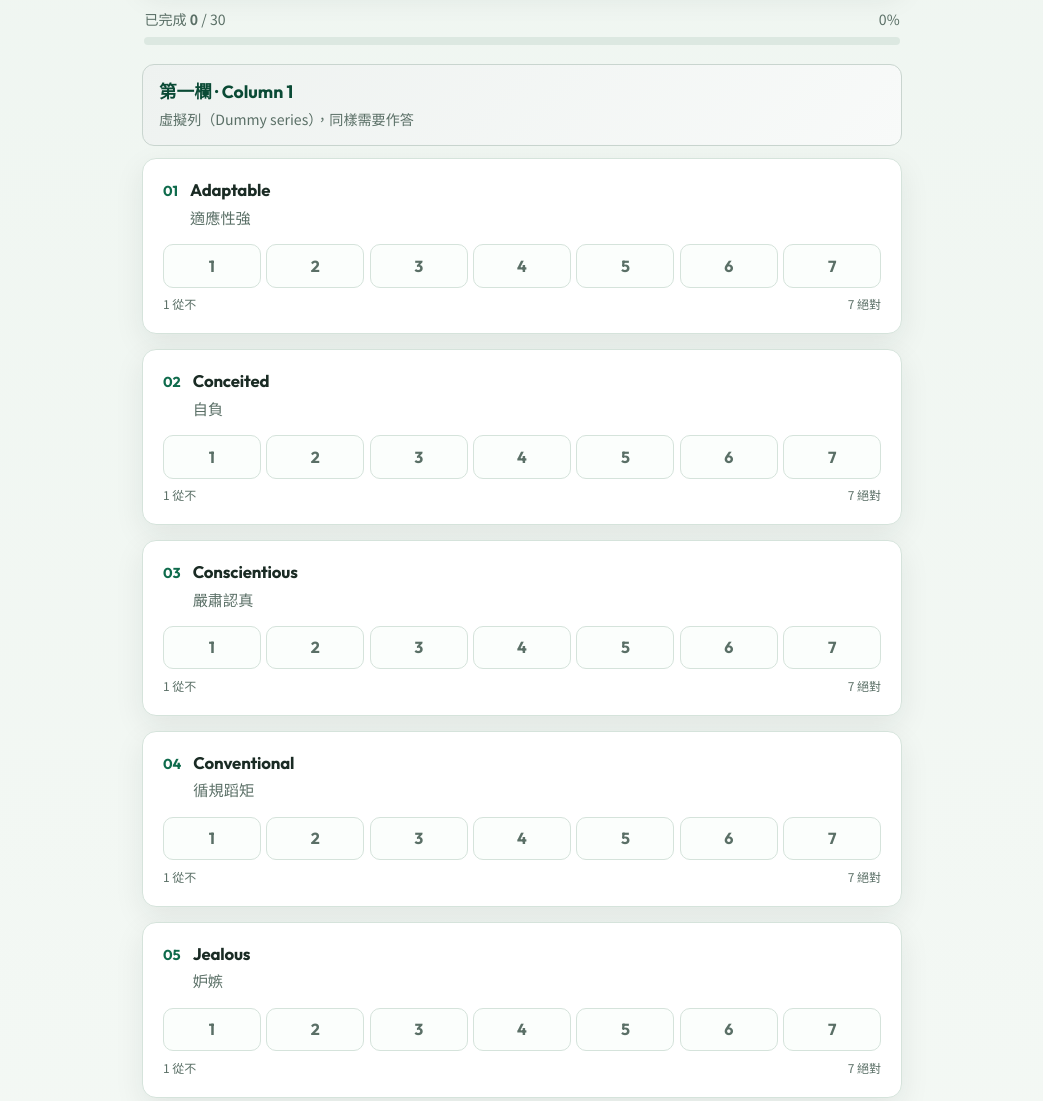
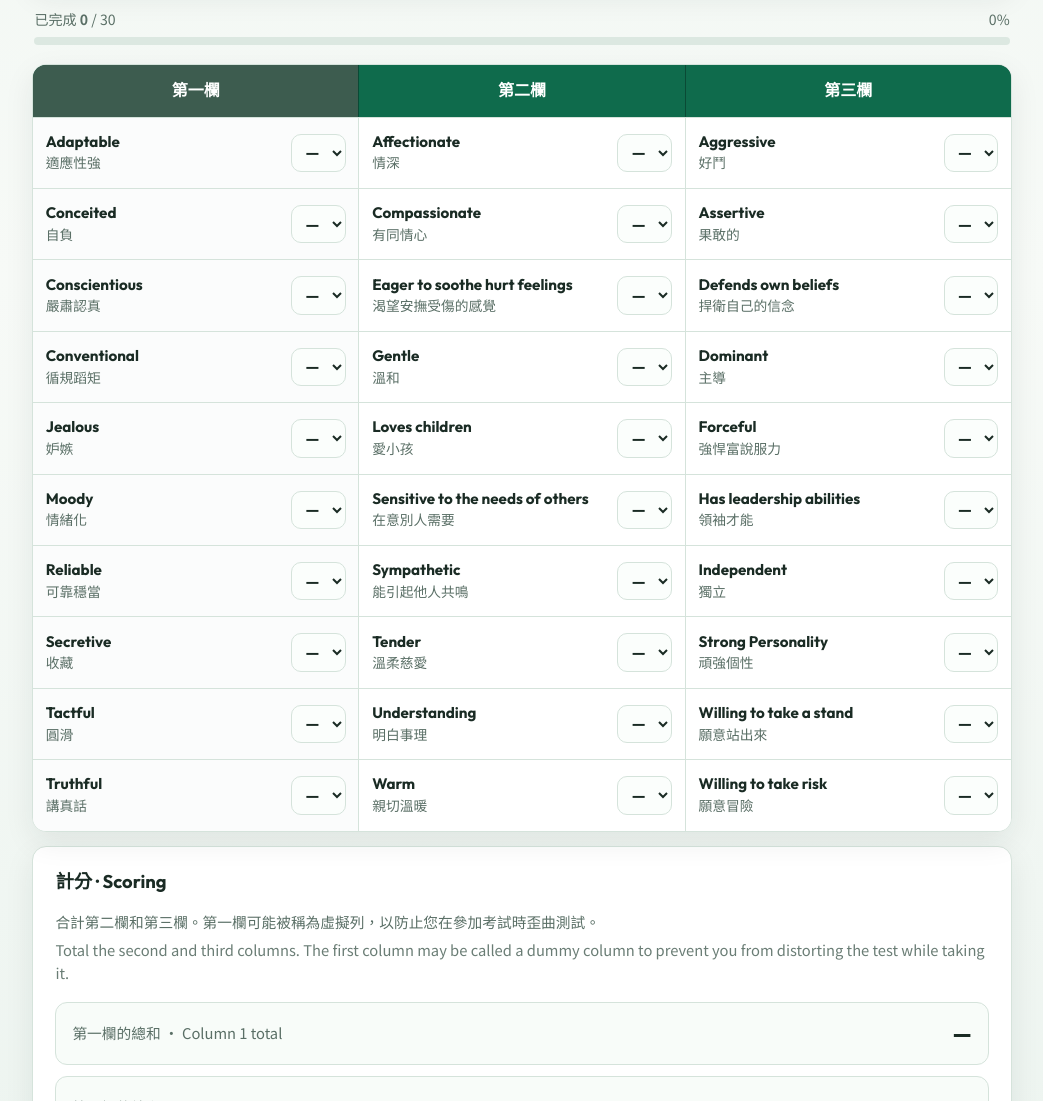
Before and after one commit to tomchan212/snake-game, a plain HTML site: page gender-traits/index.html in a window 1280 px wide. Shown: the part 551-1652 px from the top of the page, without its empty margins (118-1161 px from the left). Drawn offline with Linux system fonts and the light colour scheme.

Commit message:
Match paper form with side-by-side three-column traits
Render all 30 traits as a 10×3 sheet so Column 1 (Adaptable…Truthful)
appears as the left column next to Columns 2 and 3, like the original.

Co-authored-by: TomChan212 <tomchan212@users.noreply.github.com>

```diff
--- a/gender-traits/index.html
+++ b/gender-traits/index.html
@@ -55,8 +55,8 @@
         <section class="results-card" aria-labelledby="results-heading">
           <h2 id="results-heading">計分 · Scoring</h2>
           <p class="results-note">
-            三欄題目都要作答。合計第二欄和第三欄；第一欄是虛擬列，用來防止作答時歪曲測試，但仍會顯示總和。<br />
-            <em>Answer all three columns. Total columns 2 and 3 for the score. Column 1 is a dummy series to reduce bias, but its total is still shown.</em>
+            合計第二欄和第三欄。第一欄可能被稱為虛擬列，以防止您在參加考試時歪曲測試。<br />
+            <em>Total the second and third columns. The first column may be called a dummy column to prevent you from distorting the test while taking it.</em>
           </p>
 
           <dl class="score-grid">
--- a/gender-traits/script.js
+++ b/gender-traits/script.js
@@ -1,69 +1,74 @@
-const TRAITS = [
-  { id: "adaptable", en: "Adaptable", zh: "適應性強", column: 1 },
-  { id: "affectionate", en: "Affectionate", zh: "情深", column: 2 },
-  { id: "aggressive", en: "Aggressive", zh: "好鬥", column: 3 },
-  { id: "conceited", en: "Conceited", zh: "自負", column: 1 },
-  { id: "compassionate", en: "Compassionate", zh: "有同情心", column: 2 },
-  { id: "assertive", en: "Assertive", zh: "果敢的", column: 3 },
-  { id: "conscientious", en: "Conscientious", zh: "嚴肅認真", column: 1 },
+const COLUMN_1 = [
+  { id: "adaptable", en: "Adaptable", zh: "適應性強" },
+  { id: "conceited", en: "Conceited", zh: "自負" },
+  { id: "conscientious", en: "Conscientious", zh: "嚴肅認真" },
+  { id: "conventional", en: "Conventional", zh: "循規蹈矩" },
+  { id: "jealous", en: "Jealous", zh: "妒嫉" },
+  { id: "moody", en: "Moody", zh: "情緒化" },
+  { id: "reliable", en: "Reliable", zh: "可靠穩當" },
+  { id: "secretive", en: "Secretive", zh: "收藏" },
+  { id: "tactful", en: "Tactful", zh: "圓滑" },
+  { id: "truthful", en: "Truthful", zh: "講真話" },
+];
+
+const COLUMN_2 = [
+  { id: "affectionate", en: "Affectionate", zh: "情深" },
+  { id: "compassionate", en: "Compassionate", zh: "有同情心" },
   {
     id: "eager-to-soothe",
     en: "Eager to soothe hurt feelings",
     zh: "渴望安撫受傷的感覺",
-    column: 2,
   },
+  { id: "gentle", en: "Gentle", zh: "溫和" },
+  { id: "loves-children", en: "Loves children", zh: "愛小孩" },
+  {
+    id: "sensitive-needs",
+    en: "Sensitive to the needs of others",
+    zh: "在意別人需要",
+  },
+  { id: "sympathetic", en: "Sympathetic", zh: "能引起他人共鳴" },
+  { id: "tender", en: "Tender", zh: "溫柔慈愛" },
+  { id: "understanding", en: "Understanding", zh: "明白事理" },
+  { id: "warm", en: "Warm", zh: "親切溫暖" },
+];
+
+const COLUMN_3 = [
+  { id: "aggressive", en: "Aggressive", zh: "好鬥" },
+  { id: "assertive", en: "Assertive", zh: "果敢的" },
   {
     id: "defends-beliefs",
     en: "Defends own beliefs",
     zh: "捍衛自己的信念",
-    column: 3,
   },
-  { id: "conventional", en: "Conventional", zh: "循規蹈矩", column: 1 },
-  { id: "gentle", en: "Gentle", zh: "溫和", column: 2 },
-  { id: "dominant", en: "Dominant", zh: "主導", column: 3 },
-  { id: "jealous", en: "Jealous", zh: "妒嫉", column: 1 },
-  { id: "loves-children", en: "Loves children", zh: "愛小孩", column: 2 },
-  { id: "forceful", en: "Forceful", zh: "強悍富說服力", column: 3 },
-  { id: "moody", en: "Moody", zh: "情緒化", column: 1 },
-  {
-    id: "sensitive-needs",
-    en: "Sensitive to the needs of others",
-    zh: "在意別人需要",
-    column: 2,
-  },
+  { id: "dominant", en: "Dominant", zh: "主導" },
+  { id: "forceful", en: "Forceful", zh: "強悍富說服力" },
   {
     id: "leadership",
     en: "Has leadership abilities",
     zh: "領袖才能",
-    column: 3,
   },
-  { id: "reliable", en: "Reliable", zh: "可靠穩當", column: 1 },
-  { id: "sympathetic", en: "Sympathetic", zh: "能引起他人共鳴", column: 2 },
-  { id: "independent", en: "Independent", zh: "獨立", column: 3 },
-  { id: "secretive", en: "Secretive", zh: "收藏", column: 1 },
-  { id: "tender", en: "Tender", zh: "溫柔慈愛", column: 2 },
+  { id: "independent", en: "Independent", zh: "獨立" },
   {
     id: "strong-personality",
     en: "Strong Personality",
     zh: "頑強個性",
-    column: 3,
   },
-  { id: "tactful", en: "Tactful", zh: "圓滑", column: 1 },
-  { id: "understanding", en: "Understanding", zh: "明白事理", column: 2 },
   {
     id: "take-a-stand",
     en: "Willing to take a stand",
     zh: "願意站出來",
-    column: 3,
   },
-  { id: "truthful", en: "Truthful", zh: "講真話", column: 1 },
-  { id: "warm", en: "Warm", zh: "親切溫暖", column: 2 },
   {
     id: "take-risk",
     en: "Willing to take risk",
     zh: "願意冒險",
-    column: 3,
   },
+];
+
+const TRAITS = [
+  ...COLUMN_1.map((trait) => ({ ...trait, column: 1 })),
+  ...COLUMN_2.map((trait) => ({ ...trait, column: 2 })),
+  ...COLUMN_3.map((trait) => ({ ...trait, column: 3 })),
 ];
 
 const questionsEl = document.getElementById("questions");
@@ -81,101 +86,72 @@ const axisCaptionEl = document.getElementById("axis-caption");
 const toastEl = document.getElementById("toast");
 const resetBtn = document.getElementById("reset-btn");
 
-const COLUMN_META = {
-  1: {
-    title: "第一欄 · Column 1",
-    note: "虛擬列（Dummy series），同樣需要作答",
-  },
-  2: {
-    title: "第二欄 · Column 2",
-    note: "計分會合計此欄分數",
-  },
-  3: {
-    title: "第三欄 · Column 3",
-    note: "計分會合計此欄分數，再以第二欄減去此欄",
-  },
-};
+function scoreOptions(traitId) {
+  const options = Array.from({ length: 7 }, (_, i) => {
+    const value = i + 1;
+    return `<option value="${value}">${value}</option>`;
+  }).join("");
 
-function createQuestionCard(trait, displayNumber, delayIndex) {
-  const card = document.createElement("section");
-  card.className = "question-card";
-  card.style.animationDelay = `${Math.min(delayIndex * 0.02, 0.3)}s`;
-  card.dataset.traitId = trait.id;
-  card.dataset.column = String(trait.column);
+  return `
+    <select
+      class="score-select"
+      name="${traitId}"
+      id="score-${traitId}"
+      required
+      aria-label="1 到 7 分"
+    >
+      <option value="" selected disabled>—</option>
+      ${options}
+    </select>
+  `;
+}
 
-  const choices = Array.from({ length: 7 }, (_, i) => {
-    const value = i + 1;
+function traitCell(trait, column) {
+  return `
+    <div class="trait-cell" data-trait-id="${trait.id}" data-column="${column}">
+      <span class="col-tag" aria-hidden="true">第${column}欄</span>
+      <label class="trait-label" for="score-${trait.id}">
+        <span class="en">${trait.en}</span>
+        <span class="zh">${trait.zh}</span>
+      </label>
+      ${scoreOptions(trait.id)}
+    </div>
+  `;
+}
+
+function renderQuestions() {
+  const rows = COLUMN_1.map((col1Trait, index) => {
+    const col2Trait = COLUMN_2[index];
+    const col3Trait = COLUMN_3[index];
     return `
-      <label>
-        <input type="radio" name="${trait.id}" value="${value}" required />
-        <span class="choice">${value}</span>
-      </label>
+      <div class="traits-row" style="animation-delay: ${Math.min(index * 0.03, 0.3)}s">
+        ${traitCell(col1Trait, 1)}
+        ${traitCell(col2Trait, 2)}
+        ${traitCell(col3Trait, 3)}
+      </div>
     `;
   }).join("");
 
-  card.innerHTML = `
-    <div class="question-top">
-      <span class="q-num">${String(displayNumber).padStart(2, "0")}</span>
-      <h3 class="q-title">
-        <span class="en">${trait.en}</span>
-        <span class="zh">${trait.zh}</span>
-      </h3>
-    </div>
-    <div class="likert" role="radiogroup" aria-label="${trait.en} ${trait.zh}">
-      ${choices}
-    </div>
-    <div class="likert-legend" aria-hidden="true">
-      <span>1 從不</span>
-      <span>7 絕對</span>
-    </div>
+  questionsEl.innerHTML = `
+    <section class="traits-sheet" aria-label="三欄特質問卷">
+      <div class="traits-head" aria-hidden="true">
+        <div class="traits-head-cell">第一欄</div>
+        <div class="traits-head-cell">第二欄</div>
+        <div class="traits-head-cell">第三欄</div>
+      </div>
+      <div class="traits-body">
+        ${rows}
+      </div>
+    </section>
   `;
-
-  return card;
-}
-
-function renderQuestions() {
-  const fragment = document.createDocumentFragment();
-  let displayNumber = 0;
-  let delayIndex = 0;
-
-  [1, 2, 3].forEach((column) => {
-    const traits = TRAITS.filter((trait) => trait.column === column);
-    const meta = COLUMN_META[column];
-
-    const section = document.createElement("section");
-    section.className = "column-section";
-    section.dataset.column = String(column);
-
-    const heading = document.createElement("header");
-    heading.className = "column-heading";
-    heading.innerHTML = `
-      <h2>${meta.title}</h2>
-      <p>${meta.note}</p>
-    `;
-    section.appendChild(heading);
-
-    const list = document.createElement("div");
-    list.className = "column-questions";
-
-    traits.forEach((trait) => {
-      displayNumber += 1;
-      list.appendChild(createQuestionCard(trait, displayNumber, delayIndex));
-      delayIndex += 1;
-    });
-
-    section.appendChild(list);
-    fragment.appendChild(section);
-  });
-
-  questionsEl.appendChild(fragment);
 }
 
 function getAnswers() {
   const answers = new Map();
   TRAITS.forEach((trait) => {
-    const selected = formEl.querySelector(`input[name="${trait.id}"]:checked`);
-    if (selected) {
-      answers.set(trait.id, Number(selected.value));
+    const field = formEl.querySelector(`select[name="${trait.id}"]`);
+    if (field && field.value) {
+      answers.set(trait.id, Number(field.value));
     }
   });
   return answers;
@@ -190,9 +166,9 @@ function updateProgress(answers) {
   progressBarEl.setAttribute("aria-valuenow", String(count));
 
   TRAITS.forEach((trait) => {
-    const card = questionsEl.querySelector(`[data-trait-id="${trait.id}"]`);
-    if (card) {
-      card.classList.toggle("is-answered", answers.has(trait.id));
+    const cell = questionsEl.querySelector(`[data-trait-id="${trait.id}"]`);
+    if (cell) {
+      cell.classList.toggle("is-answered", answers.has(trait.id));
     }
   });
 }
@@ -250,7 +226,7 @@ function updateScores(answers) {
     axisMarkerEl.classList.remove("is-active");
     axisCaptionEl.textContent =
       col1Answered || col2Answered || col3Answered
-        ? "完成第二欄與第三欄相關題目後會顯示最終結果位置"
+        ? "完成第二欄與第三欄後會顯示最終結果位置"
         : "完成全部題目後會顯示結果位置";
   }
 }
@@ -286,10 +262,11 @@ formEl.addEventListener("submit", (event) => {
 
   if (answers.size < TRAITS.length) {
     const firstUnanswered = TRAITS.find((trait) => !answers.has(trait.id));
-    const card = questionsEl.querySelector(
+    const cell = questionsEl.querySelector(
       `[data-trait-id="${firstUnanswered.id}"]`
     );
-    card?.scrollIntoView({ behavior: "smooth", block: "center" });
+    cell?.scrollIntoView({ behavior: "smooth", block: "center" });
+    cell?.querySelector("select")?.focus();
     showToast(`尚有 ${TRAITS.length - answers.size} 題未作答`);
     return;
   }
--- a/gender-traits/style.css
+++ b/gender-traits/style.css
@@ -37,7 +37,7 @@ body {
 }
 
 .page {
-  width: min(760px, calc(100% - 2rem));
+  width: min(980px, calc(100% - 2rem));
   margin: 2rem auto 4rem;
   display: grid;
   gap: 1rem;
@@ -45,7 +45,7 @@ body {
 
 .form-header,
 .scale-card,
-.question-card,
+.traits-sheet,
 .results-card {
   background: var(--card);
   border: 1px solid var(--line);
@@ -174,151 +174,124 @@ body {
 
 #questions {
   display: grid;
-  gap: 1.35rem;
+  gap: 1rem;
 }
 
-.column-section {
-  display: grid;
-  gap: 0.75rem;
-}
-
-.column-heading {
-  padding: 0.85rem 1rem;
-  border-radius: 12px;
-  background: linear-gradient(135deg, #e7f6ee, #f7fbf8);
-  border: 1px solid #b7d8c7;
-}
-
-.column-heading h2 {
-  margin: 0;
-  font-family: var(--font-display);
-  font-size: 1.1rem;
-  font-weight: 700;
-  color: var(--accent-deep);
-}
-
-.column-heading p {
-  margin: 0.25rem 0 0;
-  color: var(--muted);
-  font-size: 0.88rem;
-}
-
-.column-section[data-column="1"] .column-heading {
-  background: linear-gradient(135deg, #eef2f0, #f8faf9);
-  border-color: #c9d5cf;
-}
-
-.column-questions {
-  display: grid;
-  gap: 0.9rem;
-}
-
-.question-card {
-  padding: 1.15rem 1.25rem 1.25rem;
+.traits-sheet {
+  overflow: hidden;
   animation: rise 0.45s ease both;
 }
 
-.question-card.is-answered {
-  border-color: #b7d8c7;
-  background: linear-gradient(180deg, #ffffff 0%, #f5fbf7 100%);
+.traits-head {
+  display: grid;
+  grid-template-columns: repeat(3, minmax(0, 1fr));
+  gap: 1px;
+  background: var(--accent-deep);
 }
 
-.question-top {
-  display: flex;
-  gap: 0.75rem;
-  align-items: baseline;
-  margin-bottom: 0.95rem;
+.traits-head-cell {
+  padding: 0.85rem 0.75rem;
+  text-align: center;
+  color: #fff;
+  font-family: var(--font-display);
+  font-weight: 700;
+  font-size: 1rem;
+  background: var(--accent);
 }
 
-.q-num {
-  flex: 0 0 auto;
-  font-family: var(--font-display);
-  font-weight: 700;
-  color: var(--accent);
-  font-size: 0.9rem;
+.traits-head-cell:first-child {
+  background: #3d5c4f;
 }
 
-.q-title {
-  margin: 0;
-  font-size: 1.05rem;
+.traits-body {
+  display: grid;
+}
+
+.traits-row {
+  display: grid;
+  grid-template-columns: repeat(3, minmax(0, 1fr));
+  gap: 1px;
+  background: var(--line);
+  border-top: 1px solid var(--line);
+  animation: rise 0.4s ease both;
+}
+
+.trait-cell {
+  display: grid;
+  grid-template-columns: 1fr auto;
+  gap: 0.55rem 0.65rem;
+  align-items: center;
+  padding: 0.85rem 0.8rem;
+  background: #fff;
+  min-height: 4.4rem;
+}
+
+.trait-cell.is-answered {
+  background: linear-gradient(180deg, #ffffff 0%, #f3faf6 100%);
+}
+
+.trait-cell[data-column="1"] {
+  background: #fbfcfc;
+}
+
+.trait-cell[data-column="1"].is-answered {
+  background: #f3f7f5;
+}
+
+.col-tag {
+  display: none;
+  grid-column: 1 / -1;
+  width: fit-content;
+  padding: 0.15rem 0.45rem;
+  border-radius: 999px;
+  background: var(--accent-soft);
+  color: var(--accent-deep);
+  font-size: 0.72rem;
   font-weight: 700;
 }
 
-.q-title .en {
-  display: block;
-  font-family: var(--font-display);
-  letter-spacing: -0.01em;
-}
-
-.q-title .zh {
-  display: block;
-  margin-top: 0.15rem;
-  color: var(--muted);
-  font-size: 0.95rem;
-  font-weight: 500;
-}
-
-.likert {
+.trait-label {
   display: grid;
-  grid-template-columns: repeat(7, minmax(0, 1fr));
-  gap: 0.35rem;
-}
-
-.likert label {
-  position: relative;
-  display: block;
-  cursor: pointer;
-  min-height: 2.7rem;
-}
-
-.likert input {
-  position: absolute;
-  opacity: 0;
-  inset: 0;
-  width: 100%;
-  height: 100%;
-  margin: 0;
-  z-index: 2;
+  gap: 0.1rem;
   cursor: pointer;
 }
 
-.likert .choice {
-  pointer-events: none;
-  display: grid;
-  place-items: center;
-  min-height: 2.7rem;
+.trait-label .en {
+  font-family: var(--font-display);
+  font-weight: 700;
+  font-size: 0.95rem;
+  line-height: 1.25;
+}
+
+.trait-label .zh {
+  color: var(--muted);
+  font-size: 0.86rem;
+}
+
+.score-select {
+  width: 3.4rem;
+  height: 2.4rem;
   border: 1.5px solid var(--line);
   border-radius: 10px;
   background: #fbfefc;
-  color: var(--muted);
+  color: var(--ink);
   font-family: var(--font-display);
+  font-size: 1rem;
   font-weight: 700;
-  transition: border-color 0.18s ease, background 0.18s ease, color 0.18s ease, transform 0.18s ease;
+  text-align: center;
+  cursor: pointer;
 }
 
-.likert label:hover .choice {
-  border-color: #9fcbb5;
-  color: var(--accent-deep);
+.score-select:focus {
+  outline: 2px solid var(--accent);
+  outline-offset: 2px;
+  border-color: var(--accent);
 }
 
-.likert input:focus-visible + .choice {
-  outline: 2px solid var(--accent);
-  outline-offset: 2px;
-}
-
-.likert input:checked + .choice {
+.trait-cell.is-answered .score-select {
   background: var(--accent);
   border-color: var(--accent);
   color: #fff;
-  transform: translateY(-1px);
-}
-
-.likert-legend {
-  display: flex;
-  justify-content: space-between;
-  margin-top: 0.45rem;
-  color: var(--muted);
-  font-size: 0.75rem;
 }
 
 .results-card {
@@ -506,24 +479,40 @@ body {
 
   .form-header,
   .scale-card,
-  .question-card,
   .results-card {
     padding-left: 1rem;
     padding-right: 1rem;
   }
 
-  .likert {
-    gap: 0.25rem;
+  .traits-head {
+    display: none;
   }
 
-  .likert .choice {
-    min-height: 2.4rem;
-    font-size: 0.9rem;
-    border-radius: 8px;
+  .traits-row {
+    grid-template-columns: 1fr;
+    gap: 0;
+    border: 1px solid var(--line);
+    border-radius: 12px;
+    overflow: hidden;
+    margin: 0.55rem;
+    background: transparent;
   }
 
-  .likert-legend span:last-child {
-    text-align: right;
+  .traits-body {
+    padding-bottom: 0.35rem;
+  }
+
+  .trait-cell {
+    border-bottom: 1px solid var(--line);
+    min-height: 0;
+  }
+
+  .trait-cell:last-child {
+    border-bottom: none;
+  }
+
+  .col-tag {
+    display: inline-flex;
   }
 
   .score-grid > div {
```
